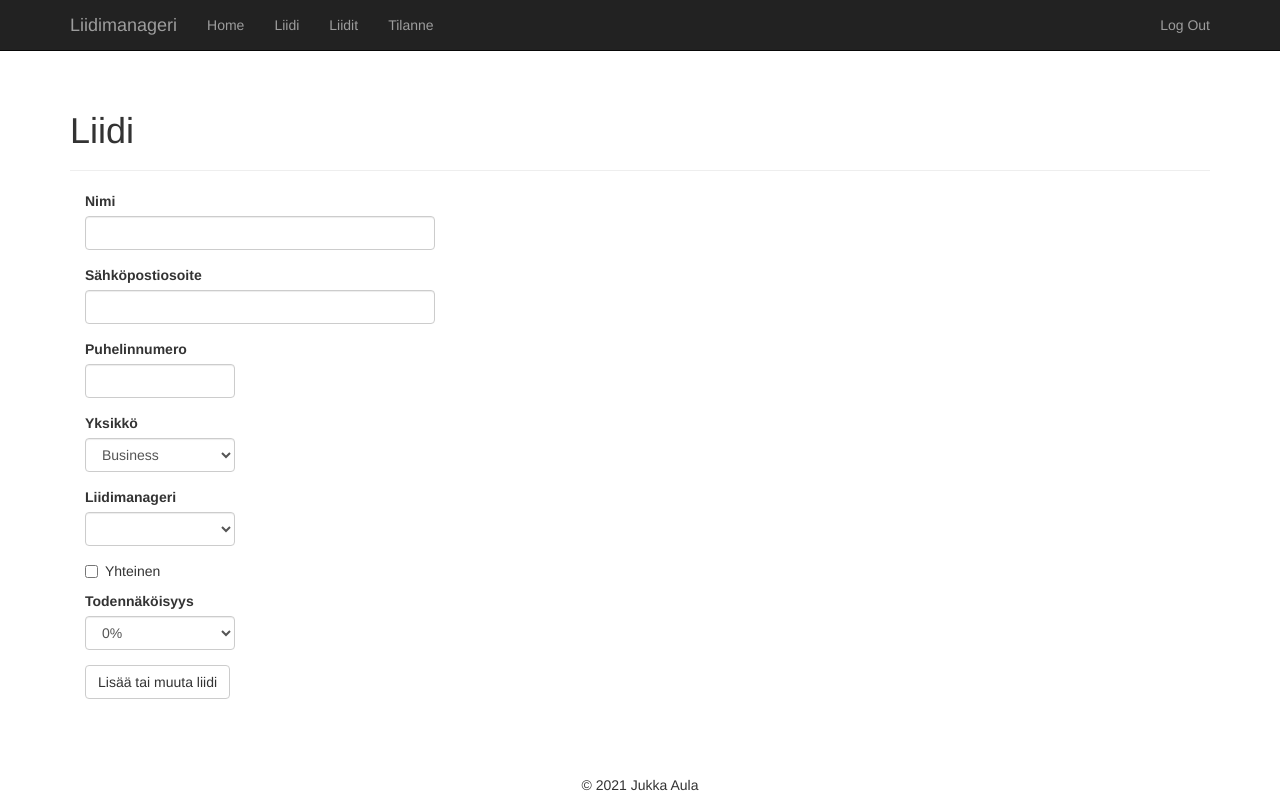
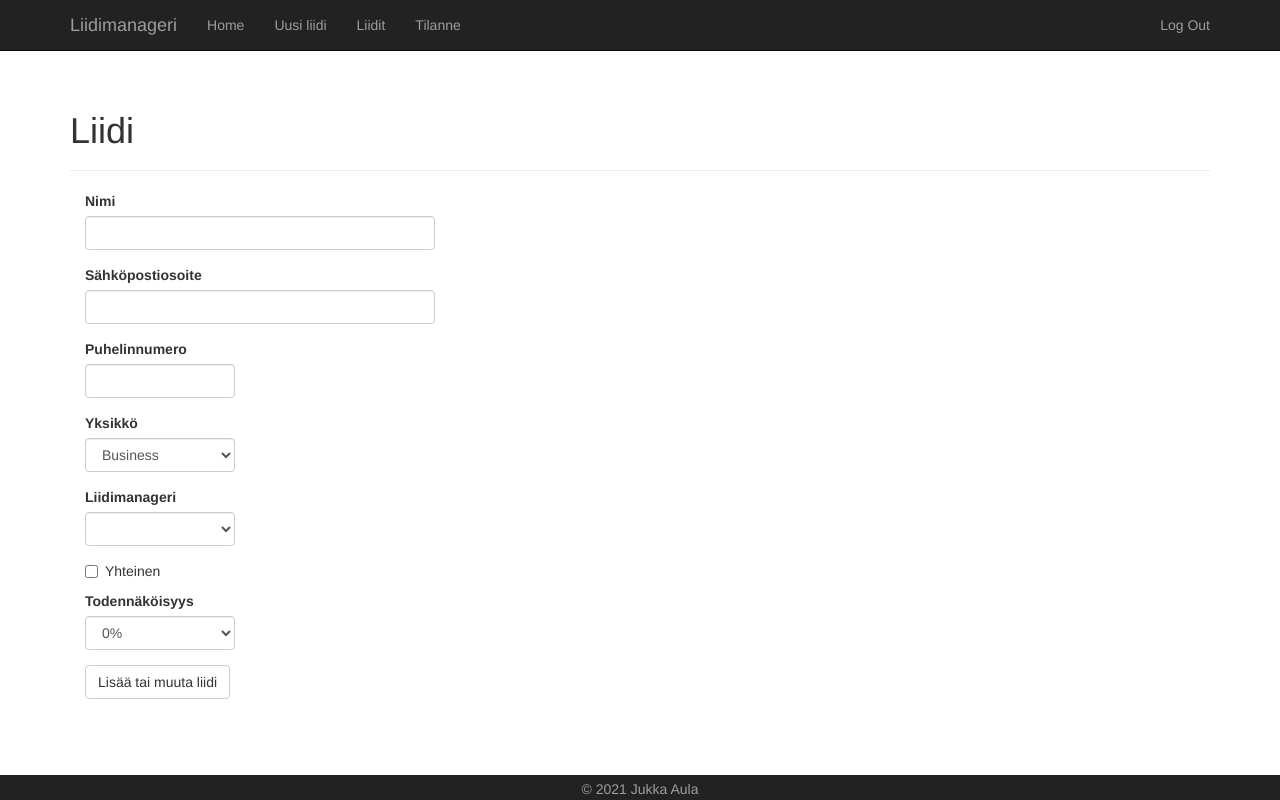
Before and after one commit to Web-projektitII/Liidimanageri, a Flask app: template app/templates/auth/liidi.html in a window 1280 px wide. Run offline with Flask 2, Linux system fonts and the light colour scheme; a user stored in the database is signed in; tables that the repository leaves empty hold one stand-in row (values such as "Sample post"); the template is opened without the code that fills it: values that come from a table or form of the project are taken from there, most other values are stand-ins (such as "Sample title", 1, 10 or a date in 2020); lists and menus that the app fills with data are empty; parts of the project's set-up code (start-up, migrations or seed data) failed here and were passed over; some libraries are stand-ins or nearby versions.

Commit message:
Footer-värit

```diff
--- a/app/static/site.css
+++ b/app/static/site.css
@@ -12,6 +12,9 @@ bottom:0;
 height:2.5rem;
 width:100%;
 text-align:center;
+padding:4px 0;
+background-color:#222;
+color:#9d9d9d;
 }
 
 .content {
--- a/app/templates/base.html
+++ b/app/templates/base.html
@@ -29,7 +29,7 @@
             <ul class="nav navbar-nav">
                 <li><a href="{{ url_for('main.index') }}">Home</a></li>
                 {% if current_user.is_authenticated %}
-                <li><a href="{{ url_for('auth.liidi') }}">Liidi</a></li>
+                <li><a href="{{ url_for('auth.liidi') }}">Uusi liidi</a></li>
                 <li><a href="{{ url_for('auth.liidit') }}">Liidit</a></li>
                 <li><a href="{{ url_for('auth.tilanne') }}">Tilanne</a></li>
                 {% endif %}
```
Also changed, not shown: 1 other file.
